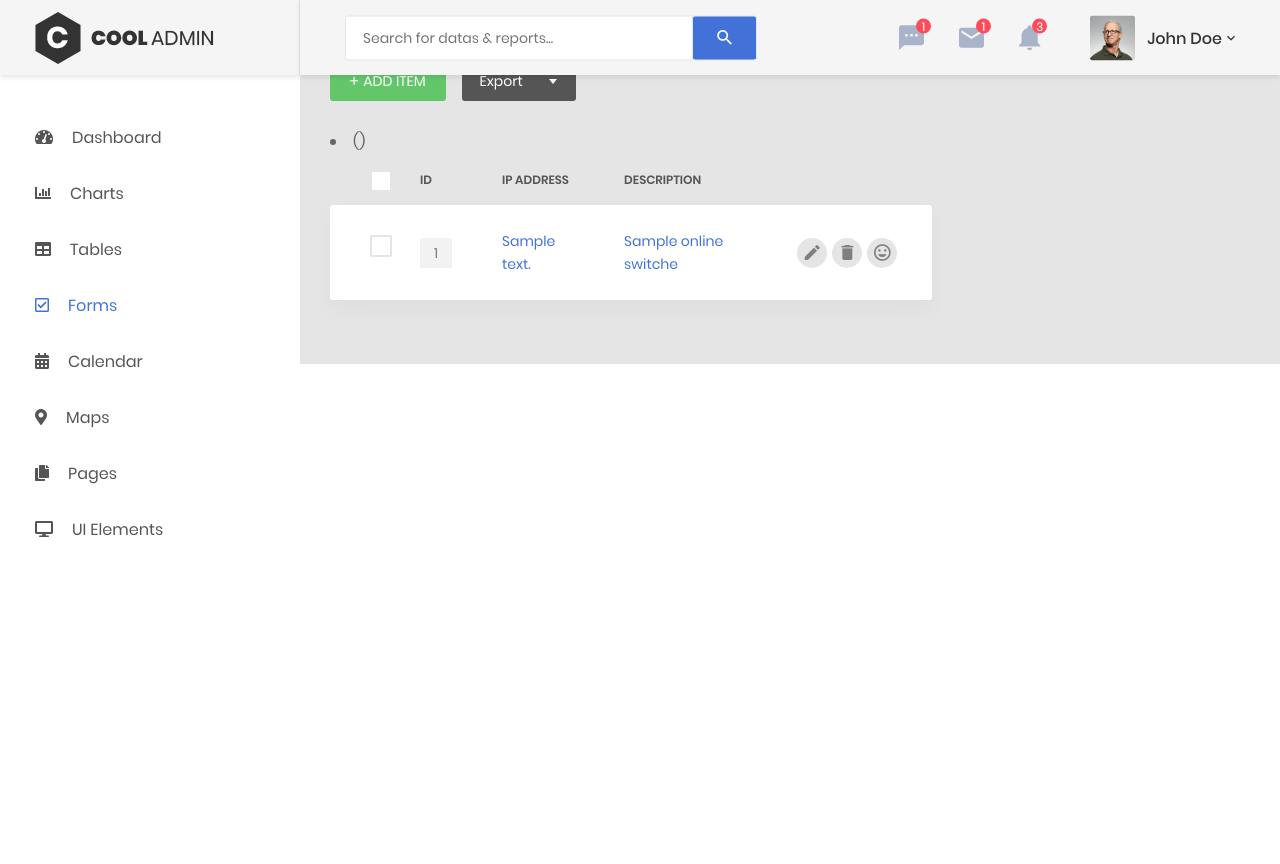
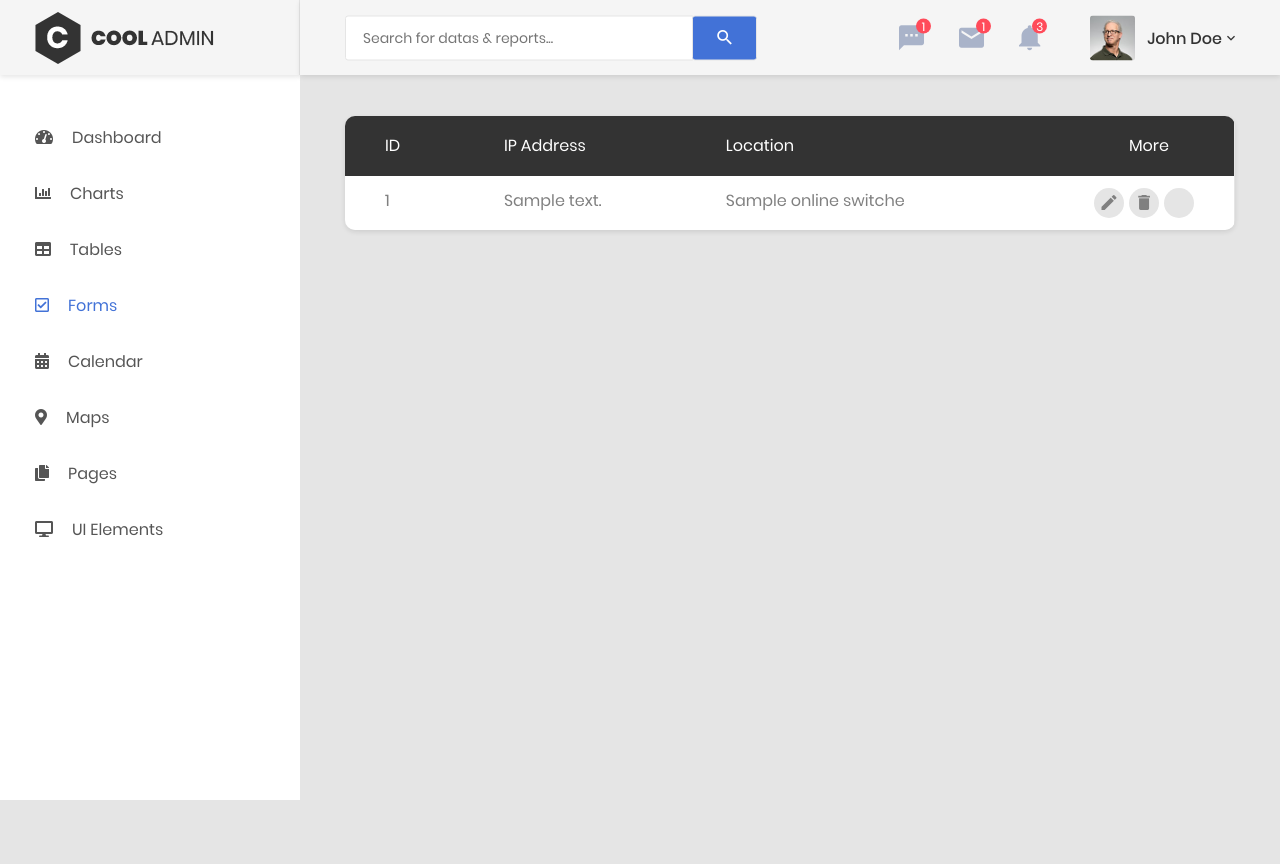
Before and after one commit to azimullahnasrat/demoProject, a Django app: template NetworkAutomation/ntu/templates/admin/list_sw.html in a window 1280 px wide. Before the commit the page ends 537 px from the top, so only its background shows below. Run offline with Django 5.2, Linux system fonts and the light colour scheme; the template is opened without the code that fills it: most values are stand-ins (such as "Sample title", 1, 10 or a date in 2020); some libraries are stand-ins or nearby versions.

Commit message:
new changes

```diff
--- a/NetworkAutomation/ntu/templates/admin/footer.html
+++ b/NetworkAutomation/ntu/templates/admin/footer.html
@@ -23,3 +23,5 @@
 
     <!-- Main JS-->
     <script src="{% static 'js/main.js' %}"></script>
+
+    </body>
--- a/NetworkAutomation/ntu/templates/admin/header.html
+++ b/NetworkAutomation/ntu/templates/admin/header.html
@@ -42,7 +42,6 @@
                 <div class="container-fluid">
                     <div class="header-mobile-inner">
                         <a class="logo" href="index.html">
-                            <img src="images/icon/logo.png" alt="CoolAdmin" />
                         </a>
                         <button class="hamburger hamburger--slider" type="button">
                             <span class="hamburger-box">
@@ -58,20 +57,7 @@
                         <li class="has-sub">
                             <a class="js-arrow" href="#">
                                 <i class="fas fa-tachometer-alt"></i>Dashboard</a>
-                            <ul class="navbar-mobile-sub__list list-unstyled js-sub-list">
-                                <li>
-                                    <a href="index.html">Dashboard 1</a>
-                                </li>
-                                <li>
-                                    <a href="index2.html">Dashboard 2</a>
-                                </li>
-                                <li>
-                                    <a href="index3.html">Dashboard 3</a>
-                                </li>
-                                <li>
-                                    <a href="index4.html">Dashboard 4</a>
-                                </li>
-                            </ul>
+
                         </li>
                         <li>
                             <a href="chart.html">
@@ -166,20 +152,6 @@
                         <li class="has-sub">
                             <a class="js-arrow" href="#">
                                 <i class="fas fa-tachometer-alt"></i>Dashboard</a>
-                            <ul class="list-unstyled navbar__sub-list js-sub-list">
-                                <li>
-                                    <a href="index.html">Dashboard 1</a>
-                                </li>
-                                <li>
-                                    <a href="index2.html">Dashboard 2</a>
-                                </li>
-                                <li>
-                                    <a href="index3.html">Dashboard 3</a>
-                                </li>
-                                <li>
-                                    <a href="index4.html">Dashboard 4</a>
-                                </li>
-                            </ul>
                         </li>
                         <li>
                             <a href="chart.html">
--- a/NetworkAutomation/ntu/templates/admin/list_sw.html
+++ b/NetworkAutomation/ntu/templates/admin/list_sw.html
@@ -1,59 +1,31 @@
-
 {% include './header.html' %}
 
-<div>
-<div class="container">
-  <div  class="container-fluid">
+<!-- dfdsafdsafdsafd -->
+
+
+            <!-- MAIN CONTENT-->
+            <div class="main-content">
+                <div class="section__content section__content--p30">
+                    <div class="container-fluid">
                         <div class="row">
-  <div class="col-md-8">
-      <!-- DATA TABLE -->
-      <h3 class="title-5 m-b-35">data table</h3>
-      <div class="table-data__tool">
-
-          <div class="table-data__tool-right">
-              <button class="au-btn au-btn-icon au-btn--green au-btn--small">
-                  <i class="zmdi zmdi-plus"></i>add item</button>
-              <div class="rs-select2--dark rs-select2--sm rs-select2--dark2">
-                  <select class="js-select2" name="type">
-                      <option selected="selected">Export</option>
-                      <option value="">Option 1</option>
-                      <option value="">Option 2</option>
-                  </select>
-                  <div class="dropDownSelect2"></div>
-              </div>
-          </div>
-      </div>
-      <div class="table-responsive table-responsive-data2">
-          <table class="table table-data2">
+                            <div class="col-lg-12">
+                                <div class="table-responsive table--no-card m-b-30">
+                                    <table class="table table-borderless table-striped table-earning">
                                         <thead>
                                             <tr>
-                      <th>
-                          <label class="au-checkbox">
-                              <input type="checkbox">
-                              <span class="au-checkmark"></span>
-                          </label>
-                      </th>
                                                 <th>ID</th>
                                                 <th>IP Address</th>
-                      <th>description</th>
-                      <th></th>
+                                                <th>Location</th>
+                                                <th class="text-right">More</th>
+
                                             </tr>
                                         </thead>
-              <tbody>{% for sw in online_switches %}
-                <li>{{ user.name }} ({{ user.email }})</li>
-
-                  <tr class="tr-shadow">
-                      <td>
-                          <label class="au-checkbox">
-                              <input type="checkbox">
-                              <span class="au-checkmark"></span>
-                          </label>
-                      </td>
-                      <td>
-                          <span class="block-email">{{ sw.id }}</span>
-                      </td>
-                      <td class="desc">{{ sw.ip_address }}</td>
-                      <td class="desc">{{ sw.name }}</td>
+                                        <tbody>
+                                            {% for sw in online_switches %}
+                                            <tr>
+                                                <td>{{ sw.id }}</td>
+                                                <td>{{ sw.ip_address }}</td>
+                                                <td>{{sw.name }}</td>
                                                 <td>
                                                     <div class="table-data-feature">
 
@@ -63,21 +35,18 @@
                                                         <button class="item" data-toggle="tooltip" data-placement="top" title="Delete">
                                                             <i class="zmdi zmdi-delete"></i>
                                                         </button>
-                              <button class="item" data-toggle="tooltip" data-placement="top" title="offline">
-                                <i class="zmdi zmdi-mood"></i>
+                                                        <button class="item" data-toggle="tooltip" data-placement="top" title="Delete">
+                                                            <i class="zmdi zmdi-"></i>
                                                         </button>
-
-
                                                     </div>
                                                 </td>
                                             </tr>
-
                                            {% endfor %}
                                         </tbody>
                                     </table>
                                 </div>
-      <!-- END DATA TABLE -->
                             </div>
-</div>
-</div></div>
+
+
+<!-- dfaffdsafdsaf -->
 {% include './footer.html' %}
```
Lines whose indentation alone changed are shown as unchanged.
